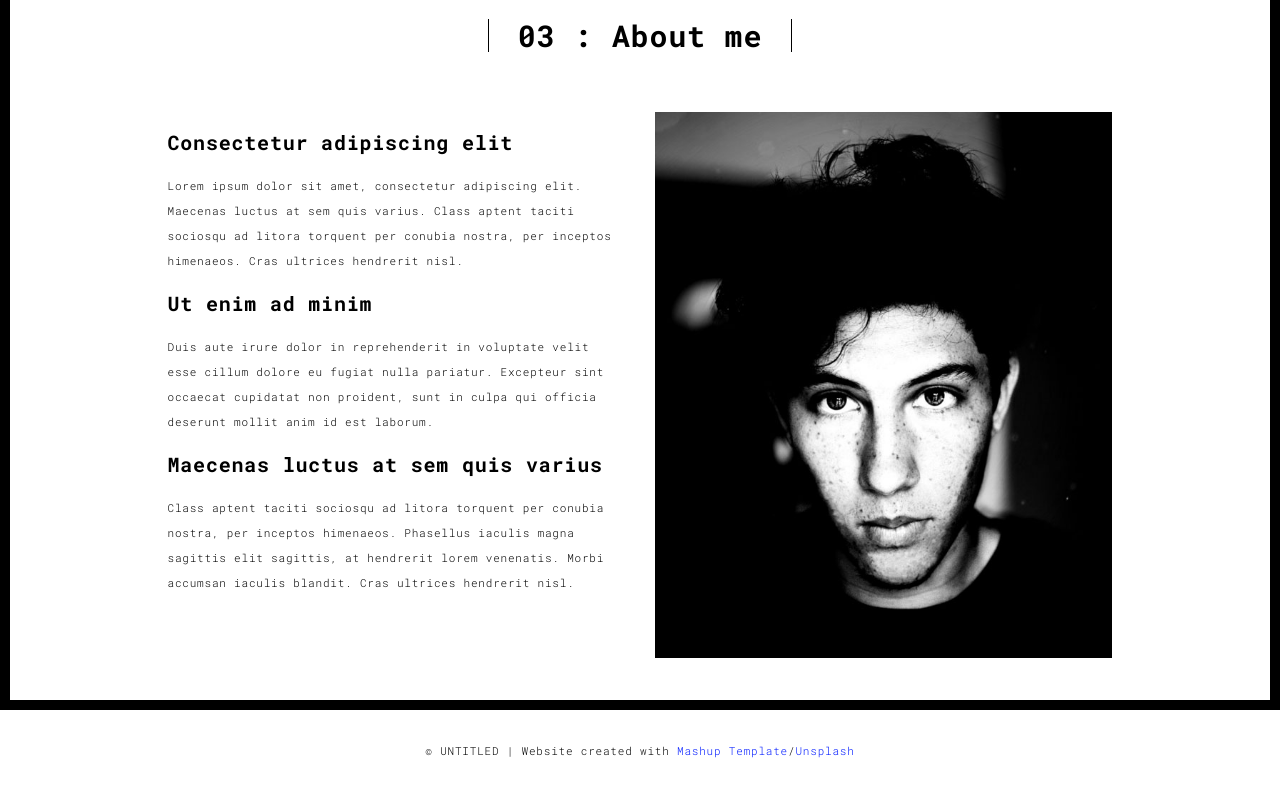
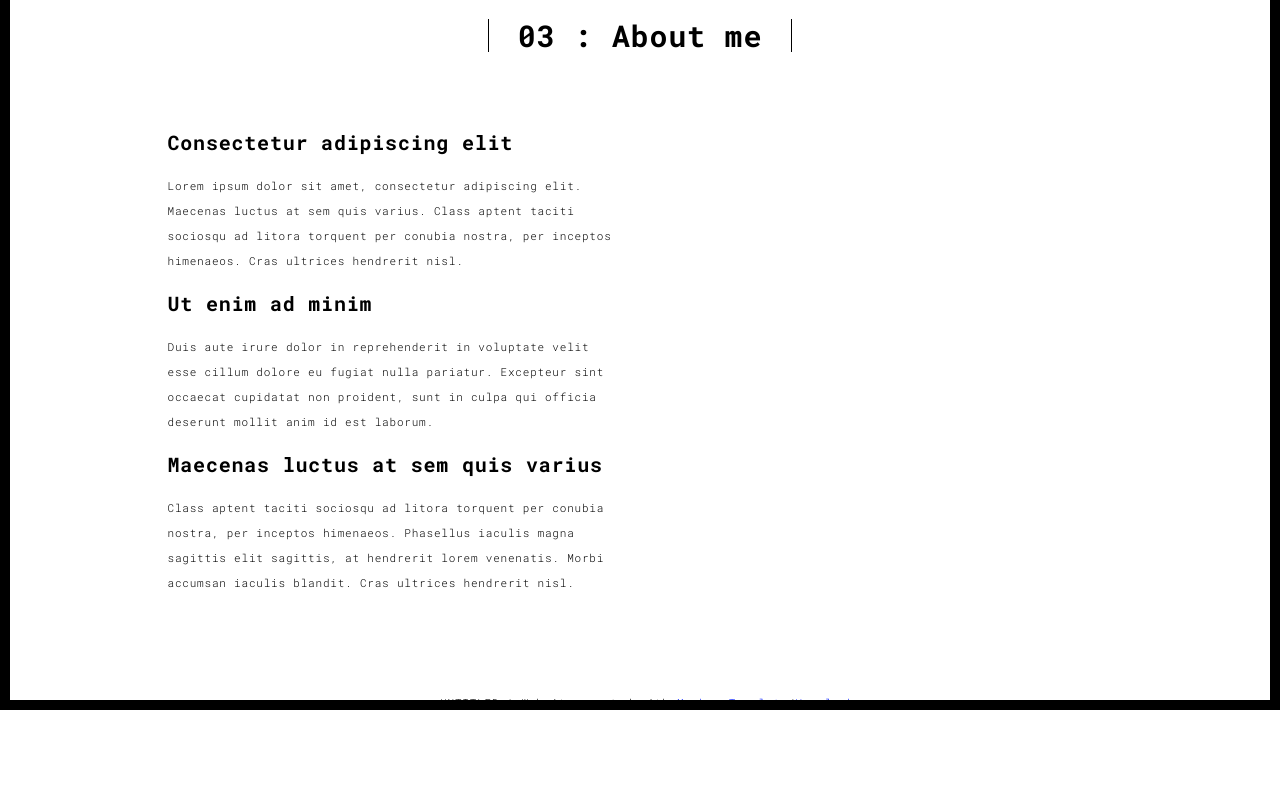
Before and after one commit to muzak-mmd/webportfo, a Flask app: page /about.html in a window 1280 px wide. Shown: the part 90-878 px from the top of the page. After the commit the page ends 800 px from the top, so only its background shows below. Run offline with Flask 2, Linux system fonts and the light colour scheme; some libraries are stand-ins or nearby versions.

Commit message:
Update about.html

```diff
--- a/templates/about.html
+++ b/templates/about.html
@@ -77,9 +77,9 @@
                       Phasellus iaculis magna sagittis elit sagittis, at hendrerit lorem venenatis. Morbi accumsan
                       iaculis blandit. Cras ultrices hendrerit nisl.</p>
                 </div>
-                <div class="col-xs-12 col-md-6">
+<!--                 <div class="col-xs-12 col-md-6">
                   <img src="./static/assets/images/profil.jpg" class="img-responsive" alt="">
-                </div>
+                </div> -->
               </div>
             </div>
           </div>
```
